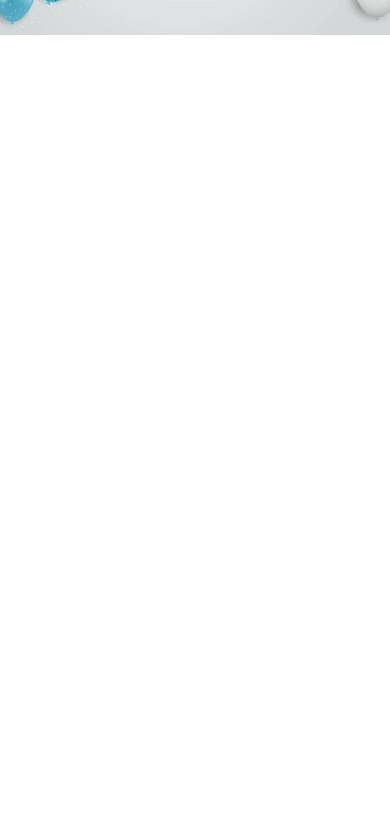
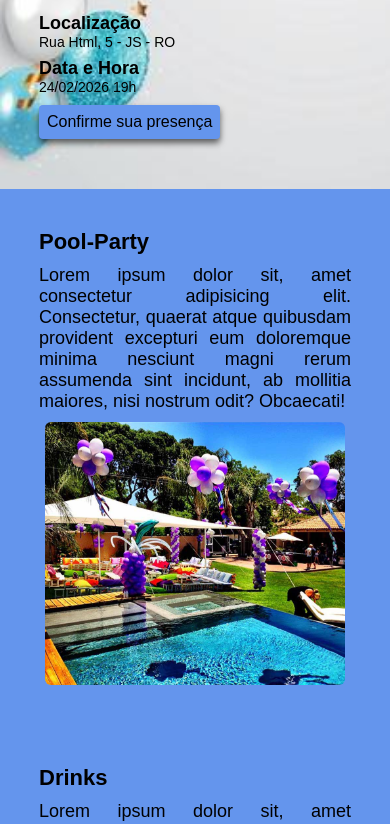
Before and after one commit to LuisQuelhasDev/ebc_contador, a website built with Parcel: page src/index.html in a window 390 px wide. Shown: the part 155-979 px from the top of the page. Before the commit the page ends 844 px from the top, so only its background shows below. Built offline with nearby package versions, Linux system fonts and the light colour scheme.

Commit message:
Atualizando e Adicionando arquivos

```diff
--- a/package.json
+++ b/package.json
@@ -3,6 +3,7 @@
   "version": "1.0.0",
   "scripts": {
     "dev": "parcel src/index.html src/styles/main.scss src/scripts/main.js",
+    "build": "parcel build src/index.html",
     "test": "echo \"Error: no test specified\" && exit 1"
   },
   "author": "",
--- a/src/index.html
+++ b/src/index.html
@@ -4,16 +4,51 @@
     <meta charset="UTF-8">
     <meta name="viewport" content="width=device-width, initial-scale=1.0">
     <link rel="stylesheet" href="styles/main.scss">
+    <link rel="stylesheet" href="https://unpkg.com/aos@next/dist/aos.css" />
     <title>Contador</title>
 </head>
 <body>
     <header class="hero">
         <div class="container">
-            <p class="hero__text">
-                A festa começa em 360d 24h 24m 24s
+            <p class="hero__text" id="title">
+                <span id="timer"></span>
             </p>
+            <div class="infos">
+                <ul class="infos__items">
+                    <li class="infos__items__item"><b>Localização</b>
+                        Rua Html, 5 - JS - RO
+                    </li>
+                    <li class="infos__items__item"><b>Data e Hora</b>
+                        24/02/2026  19h
+                    </li>
+                </ul>
+                <button class="infos__button">Confirme sua presença</button>
+            </div>
         </div>
     </header>
+    <section class="event">
+        <div class="container" data-aos = "fade-right">
+            <div class="event__party">
+                <h2 class="event__party__title">Pool-Party</h2>
+                <p class="event__party__text">
+                    Lorem ipsum dolor sit, amet consectetur adipisicing elit. Consectetur, quaerat atque quibusdam provident excepturi eum doloremque minima nesciunt magni rerum assumenda sint incidunt, ab mollitia maiores, nisi nostrum odit? Obcaecati!
+                </p>
+            </div>
+            <img class="event__img-party" src="/src/images/poolParty.jpg" alt="poolParty">
+        </div>
+    </section>
+    <section class="event event--img-left">
+        <div class="container" data-aos = "fade-left">
+            <div class="event__drinks">
+                <h2 class="event__drinks__title">Drinks</h2>
+                <p class="event__drinks__text">
+                    Lorem ipsum dolor sit, amet consectetur adipisicing elit. Consectetur, quaerat atque quibusdam provident excepturi eum doloremque minima nesciunt magni rerum assumenda sint incidunt, ab mollitia maiores, nisi nostrum odit? Obcaecati!
+                </p>
+            </div>
+            <img class="event__img-drinks" src="/src/images/drinks.jpg" alt="poolParty">
+        </div>
+    </section>
+    <script src="https://unpkg.com/aos@next/dist/aos.js"></script>
     <script src="scripts/main.js"></script>
 </body>
 </html>
--- a/src/scripts/main.js
+++ b/src/scripts/main.js
@@ -1 +1,22 @@
-console.log("Olá Mundo");
+AOS.init();
+
+const dataEvent = new Date("Feb 24, 2026 19:00:00");
+const timeStampEvent = dataEvent.getTime();
+
+const counter = setInterval(function(){
+    const now = new Date();
+    const timeStampNow = now.getTime();
+    const eventCounter = timeStampEvent - timeStampNow;
+
+    const daysForEvent = Math.floor(eventCounter / (1000*60*60*24));
+    const hoursForEvent = Math.floor((eventCounter % (1000*60*60*24)) / (1000*60*60));
+    const minutesForEvent = Math.floor((eventCounter % (1000*60*60)) / (1000*60))
+    const secondsForEvent = Math.floor((eventCounter % (1000*60)) / 1000);
+
+    document.getElementById("timer").innerHTML = `A festa começa em ${daysForEvent}d ${hoursForEvent}h ${minutesForEvent}m ${secondsForEvent}s`
+
+    if(eventCounter <= 0){
+        clearInterval(counter);
+        document.getElementById("title").innerHTML = "É hoje!";
+    }
+}, 1000);
--- /dev/null
+++ b/src/styles/_event.scss
@@ -0,0 +1,104 @@
+.event{
+    padding: 60px 0;
+    background-color: #6495ED;
+
+    @media (max-width:959px) {
+        padding: 40px 0;
+    }
+
+    &--img-left{
+        .container{
+            flex-direction: row-reverse;
+        }
+    }
+
+    .container{
+        display: flex;
+        align-items: center;
+        gap: 40px;
+
+        @media (max-width:959px) {
+            display: block;
+        }
+
+        @media (max-width:768px) {
+            display: block;
+        }
+    }
+
+    &__party{
+        &__title{
+            font-size: 22px;
+            padding-bottom: 10px;
+        }
+
+        &__text{
+            font-size: 16px;
+            text-align: justify;
+
+            @media (max-width:959px) {
+                font-size: 18px;
+                margin-bottom: 10px;
+            }
+
+            @media (max-width:768px) {
+                margin-bottom: 10px;
+            }
+        }
+    }
+
+    &__img-party{
+        max-width: 300px;
+        border-radius: 6px;
+
+        @media (max-width:959px) {
+            max-width: 350px;
+            display: block;
+            margin: 0 auto;
+        }
+
+        @media (max-width:768px) {
+            max-width: 300px;
+            display: block;
+            margin: 0 auto;
+        }
+    }
+
+    &__drinks{
+        &__title{
+            font-size: 22px;
+            padding-bottom: 10px;
+        }
+
+        &__text{
+            font-size: 16px;
+            text-align: justify;
+
+            @media (max-width:959px) {
+                font-size: 18px;
+                margin-bottom: 10px;
+            }
+
+            @media (max-width:768px) {
+                margin-bottom: 10px;
+            }
+        }
+    }
+
+    &__img-drinks{
+        max-width: 300px;
+        border-radius: 6px;
+
+        @media (max-width:959px) {
+            max-width: 400px;
+            display: block;
+            margin: 0 auto;
+        }
+
+        @media (max-width:768px) {
+            max-width: 300px;
+            display: block;
+            margin: 0 auto;
+        }
+    }
+}
--- a/src/styles/_hero.scss
+++ b/src/styles/_hero.scss
@@ -9,12 +9,19 @@
         font-size: 46px;
         text-align: center;
     }
+
+    @media (max-width:959px) {
+        &__text{
+            font-size: 60px;
+        }
+    }
+
     @media (max-width:640px) {
         padding-top: 50px;
         padding-bottom: 50px;
 
         &__text{
-            font-size: 40px;
+            font-size: 35px;
         }
     }
 }
--- /dev/null
+++ b/src/styles/components/_infos.scss
@@ -0,0 +1,44 @@
+.infos{
+    margin-top: 30px;
+    display: flex;
+    justify-content: center;
+    gap: 60px;
+
+    @media (max-width: 768px) {
+        display: block;
+    }
+
+    &__items{
+        display: flex;
+        gap: 60px;
+
+        @media (max-width: 768px) {
+            display: block;
+            margin-bottom: 10px;
+        }
+
+        &__item{
+            font-size: 14px;
+            color: #000;
+
+            @media (max-width:768px) {
+                padding-top: 8px;
+            }
+
+            b{
+                font-size: 18px;
+                display: block;
+            }
+        }
+    }
+
+    &__button{
+        padding: 8px;
+        background-color: #6495ED;
+        border: none;
+        border-radius: 4px;
+        cursor: pointer;
+        font-size: 16px;
+        box-shadow: 0 4px 6px rgba(0,0,0,0.6);
+    }
+}
--- a/src/styles/main.scss
+++ b/src/styles/main.scss
@@ -1,14 +1,25 @@
 @use "hero";
+@use "components/infos";
+@use "event";
 
 *{
     margin: 0;
     padding: 0;
     box-sizing: border-box;
     font-family: sans-serif;
+    list-style: none;
 }
 
 .container{
     max-width: 960px;
     width: 100%;
     margin: 0 auto;
+
+    @media (max-width:959px) {
+        width: 80%;
+    }
+
+    @media (max-width:768px) {
+        width: 80%;
+    }
 }
```
Also changed, not shown: src/images/drinks.jpg (added), src/images/poolParty.jpg (added).
